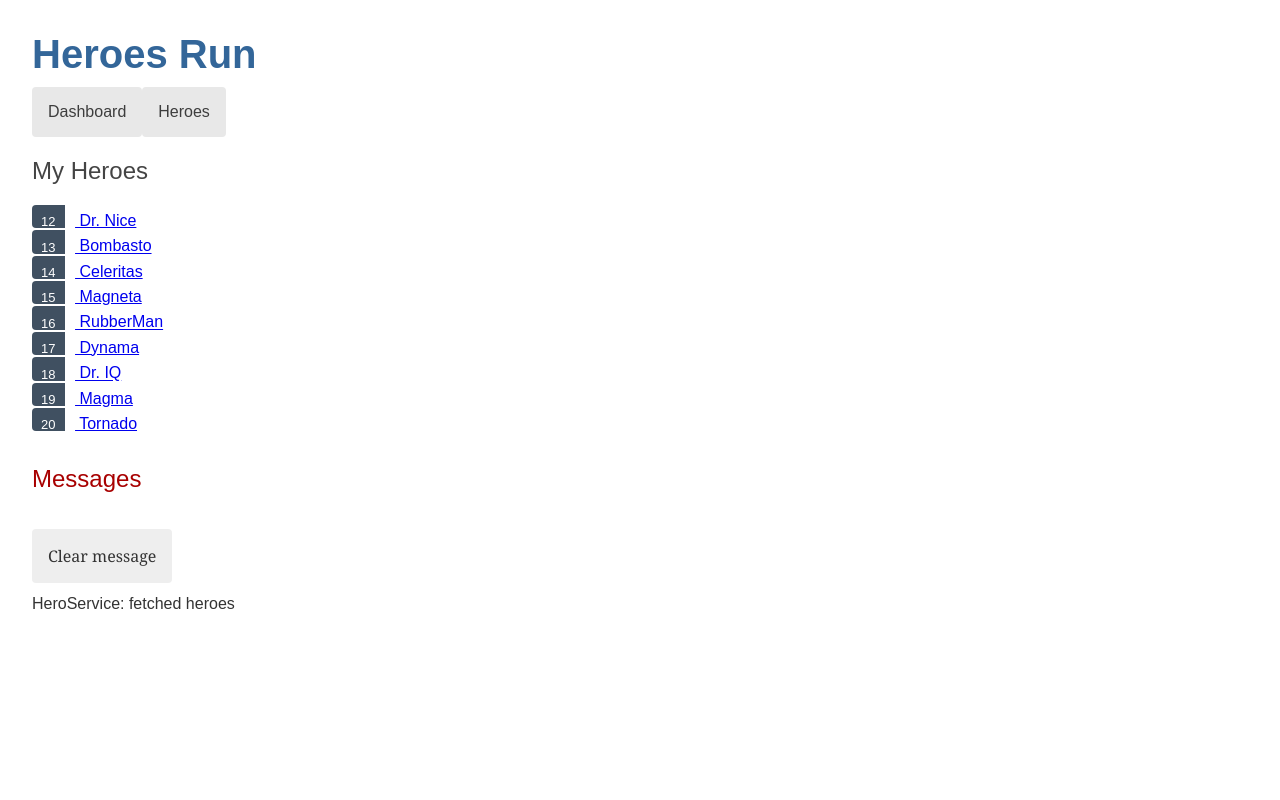
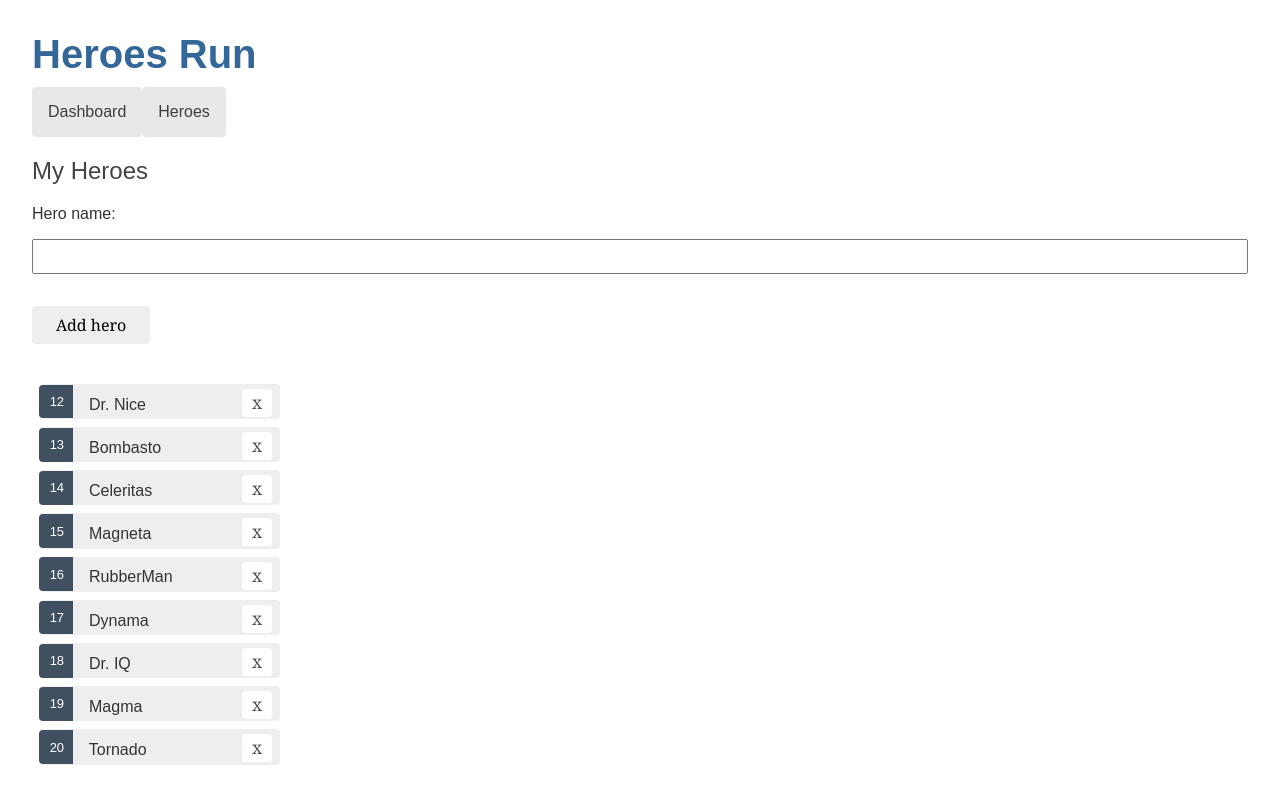
Before and after one commit to isxoqovxasanboy/LearnFrontend, an Angular app in the folder Angular_LessonsN02/LessonN02/: page /heroes in a window 1280 px wide. Shown: the top 800 px of the page. Built offline with nearby package versions, Linux system fonts and the light colour scheme.

Commit message:
Add (add button) from heroes

```diff
--- a/Angular_LessonsN02/LessonN02/src/app/Components/heroes/heroes.component.css
+++ b/Angular_LessonsN02/LessonN02/src/app/Components/heroes/heroes.component.css
@@ -6,48 +6,43 @@
   width: 15em;
 }
 
-.heroes li {
-  display: flex;
+input {
+  display: block;
+  width: 100%;
+  padding: .5rem;
+  margin: 1rem 0;
+  box-sizing: border-box;
 }
 
-.heroes button {
-  flex: 2;
+.heroes li {
+  position: relative;
   cursor: pointer;
-  position: relative;
-  left: 0;
-  background-color: #EEE;
-  margin: .5em;
-  padding: 0;
-  border-radius: 4px;
-  display: flex;
-  align-items: stretch;
-  height: 1.8em;
 }
 
-.heroes button:hover {
-  color: #2c3a41;
-  background-color: #e6e6e6;
+.heroes li:hover {
   left: .1em;
 }
 
-.heroes button:active {
+.heroes a {
+  color: #333;
+  text-decoration: none;
+  background-color: #EEE;
+  margin: .5em;
+  padding: .3em 0;
+  height: 1.6em;
+  border-radius: 4px;
+  display: block;
+  width: 100%;
+}
+
+.heroes a:hover {
+  color: #2c3a41;
+  background-color: #e6e6e6;
+}
+
+.heroes a:active {
   background-color: #525252;
   color: #fafafa;
-}
-
-.heroes button.selected {
-  background-color: black;
-  color: white;
-}
-
-.heroes button.selected:hover {
-  background-color: #505050;
-  color: white;
-}
-
-.heroes button.selected:active {
-  background-color: black;
-  color: white;
 }
 
 .heroes .badge {
@@ -57,10 +52,39 @@
   padding: 0.8em 0.7em 0 0.7em;
   background-color: #405061;
   line-height: 1em;
+  position: relative;
+  left: -1px;
+  top: -4px;
+  height: 1.8em;
+  min-width: 16px;
+  text-align: right;
   margin-right: .8em;
   border-radius: 4px 0 0 4px;
 }
 
-.heroes .name {
-  align-self: center;
+.add-button {
+  padding: .5rem 1.5rem;
+  font-size: 1rem;
+  margin-bottom: 2rem;
 }
+
+.add-button:hover {
+  color: white;
+  background-color: #42545C;
+}
+
+button.delete {
+  position: absolute;
+  left: 210px;
+  top: 5px;
+  background-color: white;
+  color:  #525252;
+  font-size: 1.1rem;
+  margin: 0;
+  padding: 1px 10px 3px 10px;
+}
+
+button.delete:hover {
+  background-color: #525252;
+  color: white;
+}
--- a/Angular_LessonsN02/LessonN02/src/app/Components/heroes/heroes.component.html
+++ b/Angular_LessonsN02/LessonN02/src/app/Components/heroes/heroes.component.html
@@ -1,9 +1,22 @@
 <h2>My Heroes</h2>
+
+<div>
+  <label for="new-hero">Hero name: </label>
+  <input id="new-hero" #heroName />
+
+  <!-- (click) passes input value to add() and then clears the input -->
+  <button type="button" class="add-button" (click)="add(heroName.value); heroName.value=''">
+    Add hero
+  </button>
+</div>
+
 <ul class="heroes">
   <li *ngFor="let hero of heroes">
     <a routerLink="/detail/{{hero.id}}">
       <span class="badge">{{hero.id}}</span> {{hero.name}}
     </a>
+    <button type="button" class="delete" title="delete hero"
+            (click)="delete(hero)">x</button>
   </li>
 </ul>
 
--- a/Angular_LessonsN02/LessonN02/src/app/Components/heroes/heroes.component.ts
+++ b/Angular_LessonsN02/LessonN02/src/app/Components/heroes/heroes.component.ts
@@ -24,9 +24,11 @@ import {RouterLink} from "@angular/router";
 })
 export class HeroesComponent implements OnInit {
 
+  hero?: Hero;
+  public heroes: Hero[] = [];
   public selectedHero?: Hero;
-  public heroes: Hero[] = [];
   private heroService: HeroService;
+
   private messageService: MessageService;
 
   constructor(heroService: HeroService, messageService: MessageService) {
@@ -43,7 +45,24 @@ export class HeroesComponent implements OnInit {
     this.heroService.getHeroes().subscribe(heroes => this.heroes = heroes);
   }
 
+  add(name: string) {
+    name = name.trim();
+    if (!name){
+      return;
+    }
+
+    this.heroService.addHero({name} as Hero)
+      .subscribe(hero => {
+        this.heroes.push(hero);
+      });
+  }
+
   ngOnInit(): void {
     this.getHeroes();
   }
+
+  delete(hero: Hero): void {
+    this.heroes = this.heroes.filter(h => h !== hero);
+    this.heroService.deleteHero(hero.id!).subscribe();
+  }
 }
```
